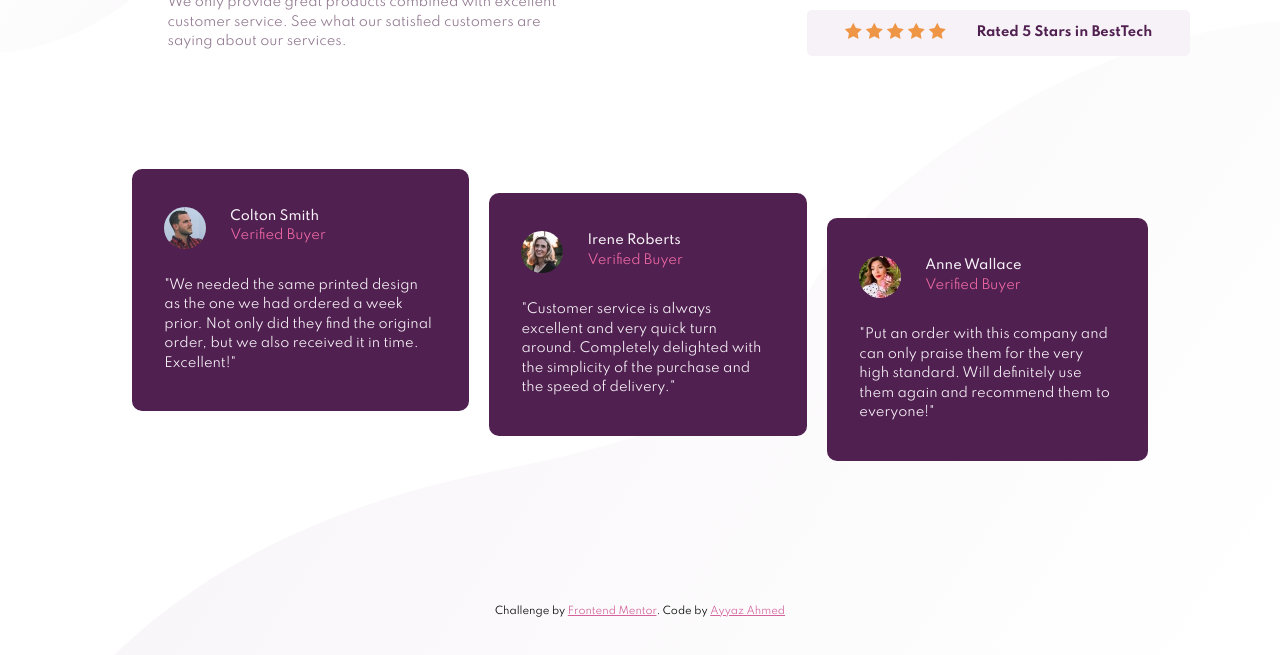
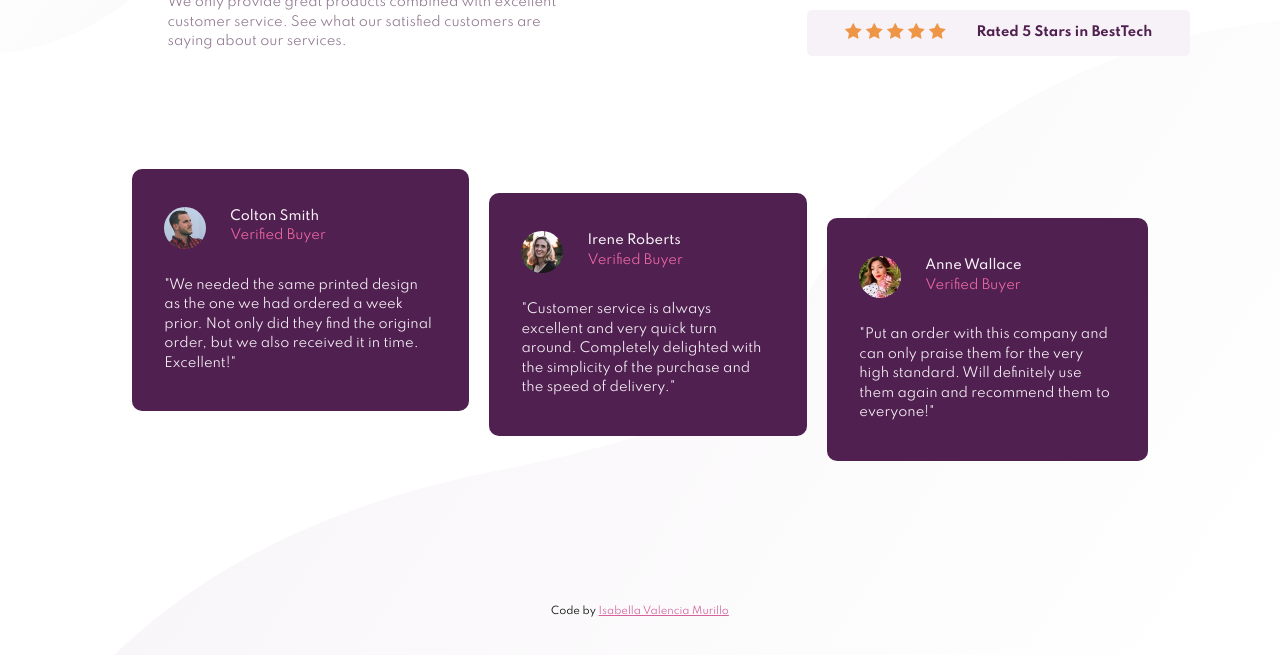
Before and after one commit to Isabellavm/RETO2--Profundizac-n, a plain HTML site: page index.html in a window 1280 px wide. Shown: the part 241-896 px from the top of the page. Drawn offline with Linux system fonts and the light colour scheme.

Commit message:
reto2-profundización

```diff
--- a/index.html
+++ b/index.html
@@ -84,7 +84,7 @@
                     </div>
                 </section>
                 <footer>
-                    <small>Challenge by <a href="https://www.frontendmentor.io">Frontend Mentor</a>. Code by <a href="#">Ayyaz Ahmed</a></small>
+                    <small>Code by <a href="#">Isabella Valencia Murillo </a></small>
                 </footer>
             </div>
         </div>
```
